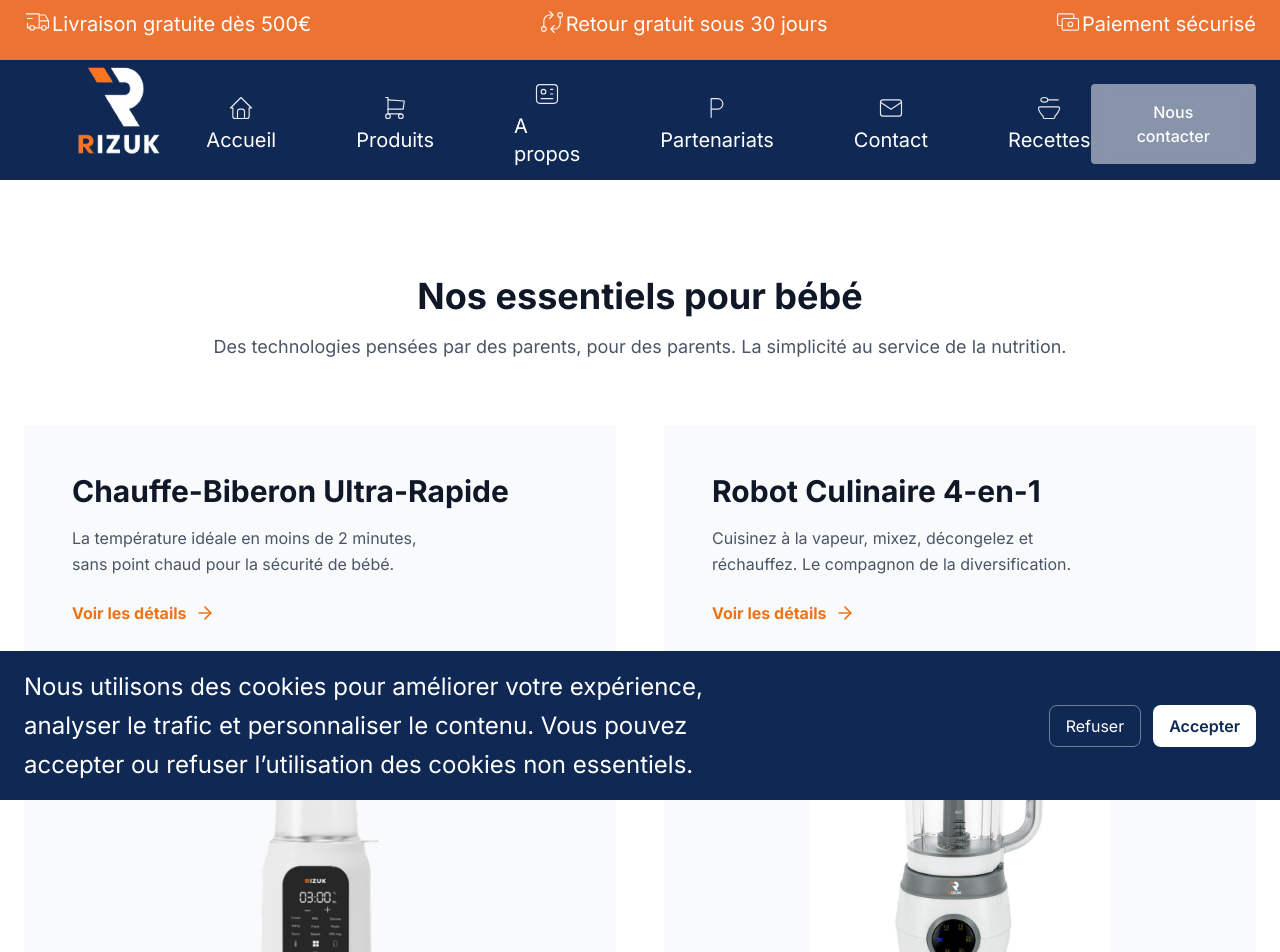
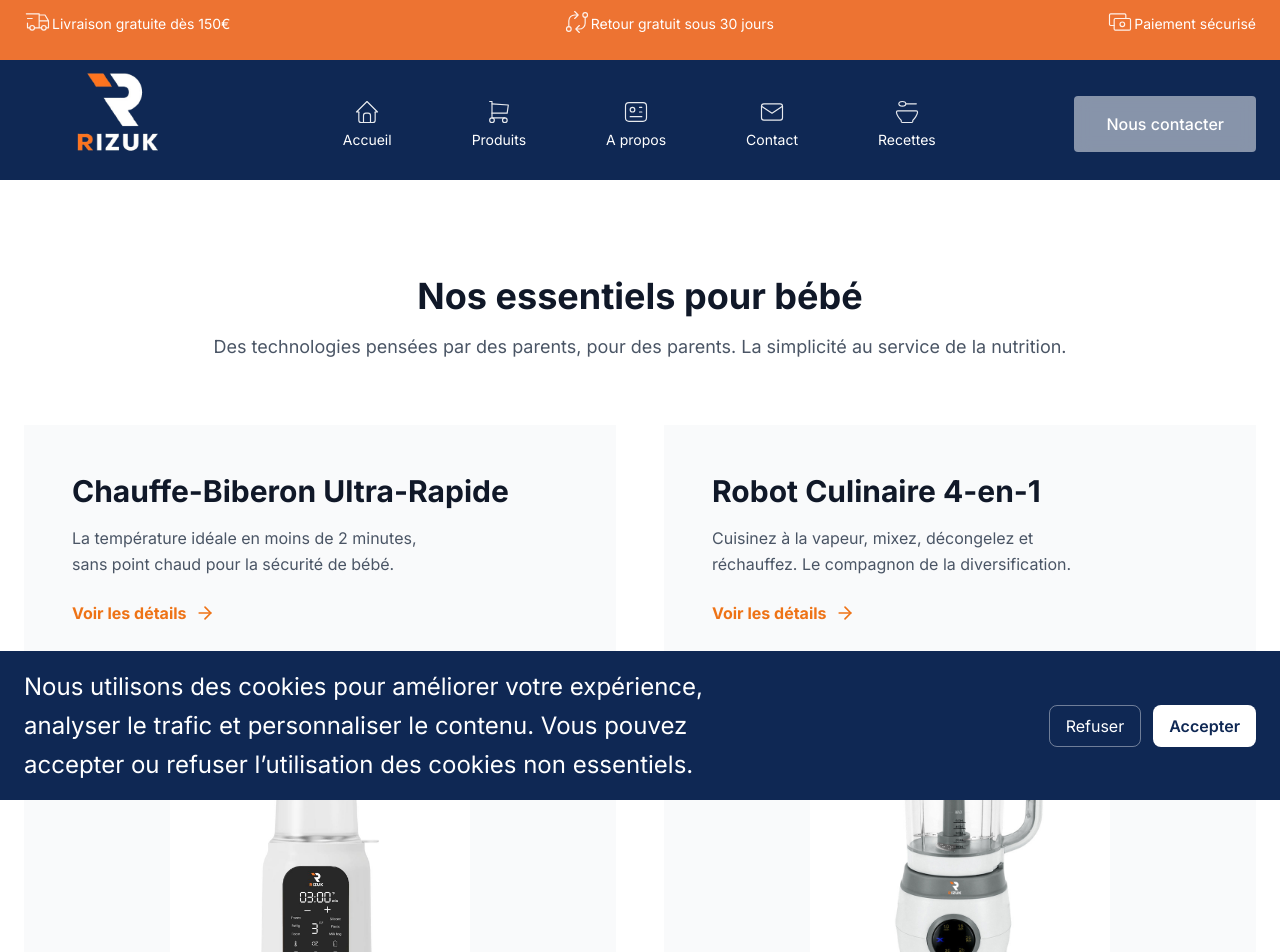
Before and after one commit to KOMI18/rizuk, a Next.js app: page /produits in a window 1280 px wide. Shown: the top 952 px of the page. Built offline with nearby package versions, Linux system fonts and the light colour scheme.

Commit message:
new update

```diff
--- a/app/(PAGES)/contact/page.tsx
+++ b/app/(PAGES)/contact/page.tsx
@@ -19,13 +19,15 @@ function ContactForm() {
         <input type="email" placeholder="Ex: marie.dupont@email.com" className="p-4 rounded-2xl bg-gray-50 border-none focus:ring-2 focus:ring-primary outline-none" />
       </div>
       <div className="md:col-span-2 flex flex-col gap-2">
-        <label className="font-semibold text-gray-700 ml-2">Produit souhaité</label>
+        <label className="font-semibold text-gray-700 ml-2">Produit/Services souhaité ? </label>
         <select
           defaultValue={produitSelectionne || ""}
           className="p-4 rounded-2xl bg-gray-50 border-none focus:ring-2 focus:ring-primary outline-none appearance-none"
         >
           <option value="robot-culinaire">Robot Culinaire 4-en-1</option>
           <option value="chauffe-biberon">Chauffe-Biberon Ultra-Rapide</option>
+          <option value="chauffe-biberon">Un Partenariat</option>
+
         </select>
       </div>
 
--- a/app/(PAGES)/produits/page.tsx
+++ b/app/(PAGES)/produits/page.tsx
@@ -8,7 +8,7 @@ const PRODUCTS = [
     id: 'chauffe-biberon',
     title: 'Chauffe-Biberon Ultra-Rapide',
     description: 'La température idéale en moins de 2 minutes, sans point chaud pour la sécurité de bébé.',
-    image: '/carousel-1 1.png', // Image sur fond blanc ou détourée
+    image: '/carousel-1.jpeg', // Image sur fond blanc ou détourée
     color: 'bg-gray-50',
     link: '/produits/chauffe-biberon'
   },
--- a/components/layout/Header.tsx
+++ b/components/layout/Header.tsx
@@ -13,7 +13,7 @@ export default function Header() {
   return (
 
 <header className="sticky md:h-45 top-0 z-50 bg-[#0F2854]">
-  <div className="hidden md:block bg-[#ed7332] h-15  text-white text-xl">
+  <div className="hidden md:block bg-[#ed7332] h-15  text-white text-sm">
   <div className="container mx-auto px-6  max-w-container flex justify-between align-center py-2">
     <span className='flex  items-center'>
         <Image
@@ -23,7 +23,7 @@ export default function Header() {
           height={28}
           className="mb-1  opacity-90"
                     />
-      Livraison gratuite dès 500€
+      Livraison gratuite dès 150€
       </span>
     <span className='flex  items-center'>
         <Image
@@ -59,7 +59,7 @@ export default function Header() {
           width={200}
           height={150}
           priority
-          className=" h-30 md:h-50 w-auto"
+          className=" h-25 md:h-45 w-auto"
         />
       </Link>
 
--- a/components/layout/NavIconsMenu.tsx
+++ b/components/layout/NavIconsMenu.tsx
@@ -25,7 +25,7 @@ export default function NavIconsBar() {
               />
 
               {/* Texte */}
-              <span className="text-xl">{link.label}</span>
+              <span>{link.label}</span>
 
               {/* Barre underline */}
               <span className="absolute -bottom-2 left-0 h-[2px] w-0 bg-white transition-all group-hover:w-full"></span>
--- a/lib/constants.ts
+++ b/lib/constants.ts
@@ -22,7 +22,7 @@ export const NAVIGATION_LINKS = [
   { href: '/', label: 'Accueil' },
   { href: '/produits', label: 'Produits' },
   { href: '/a-propos', label: 'A propos' },
-  { href: '/partenariats', label: 'Partenariats' },
+  // { href: '/partenariats', label: 'Partenariats' },
   { href: '/contact', label: 'Contact' },
   { href: '/recettes', label: 'Recettes' },
 
```
